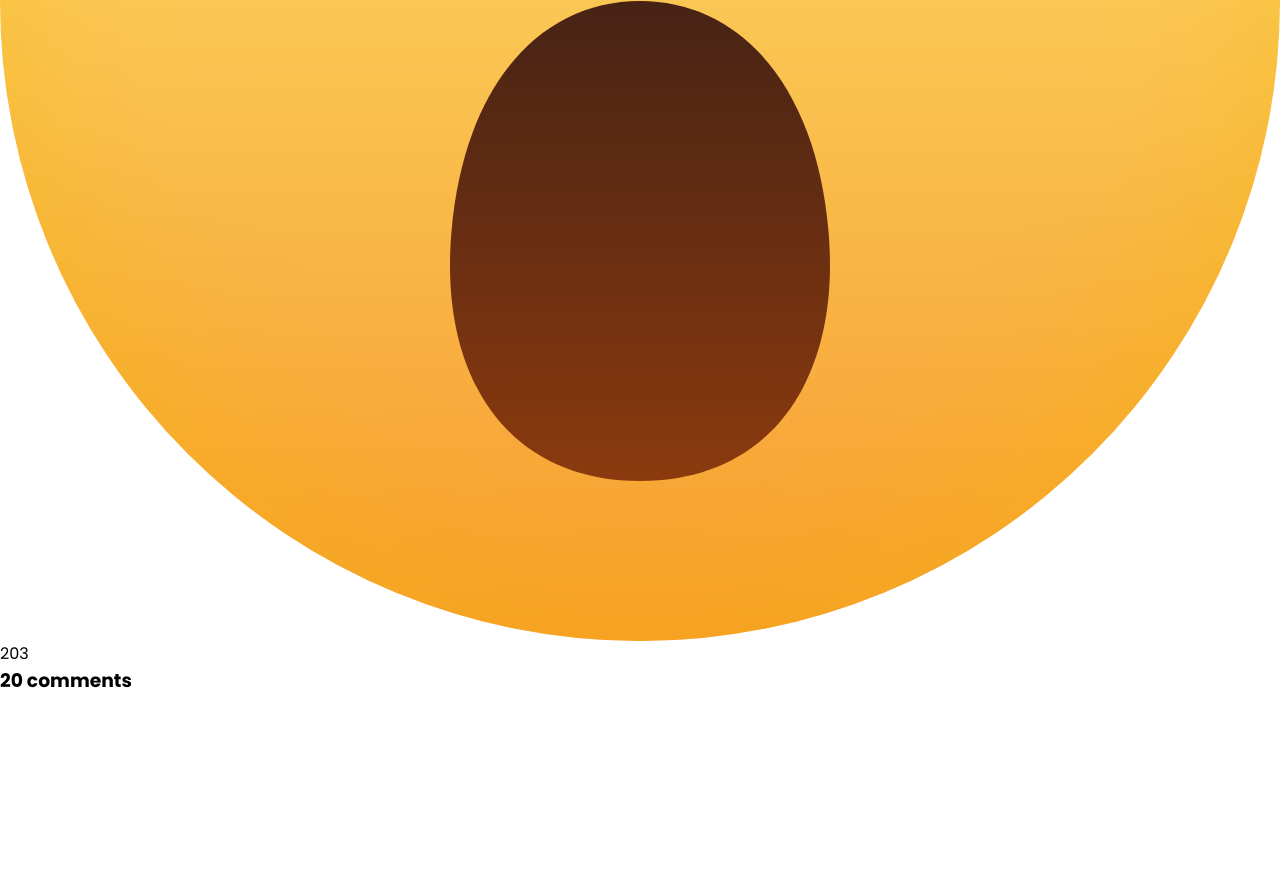
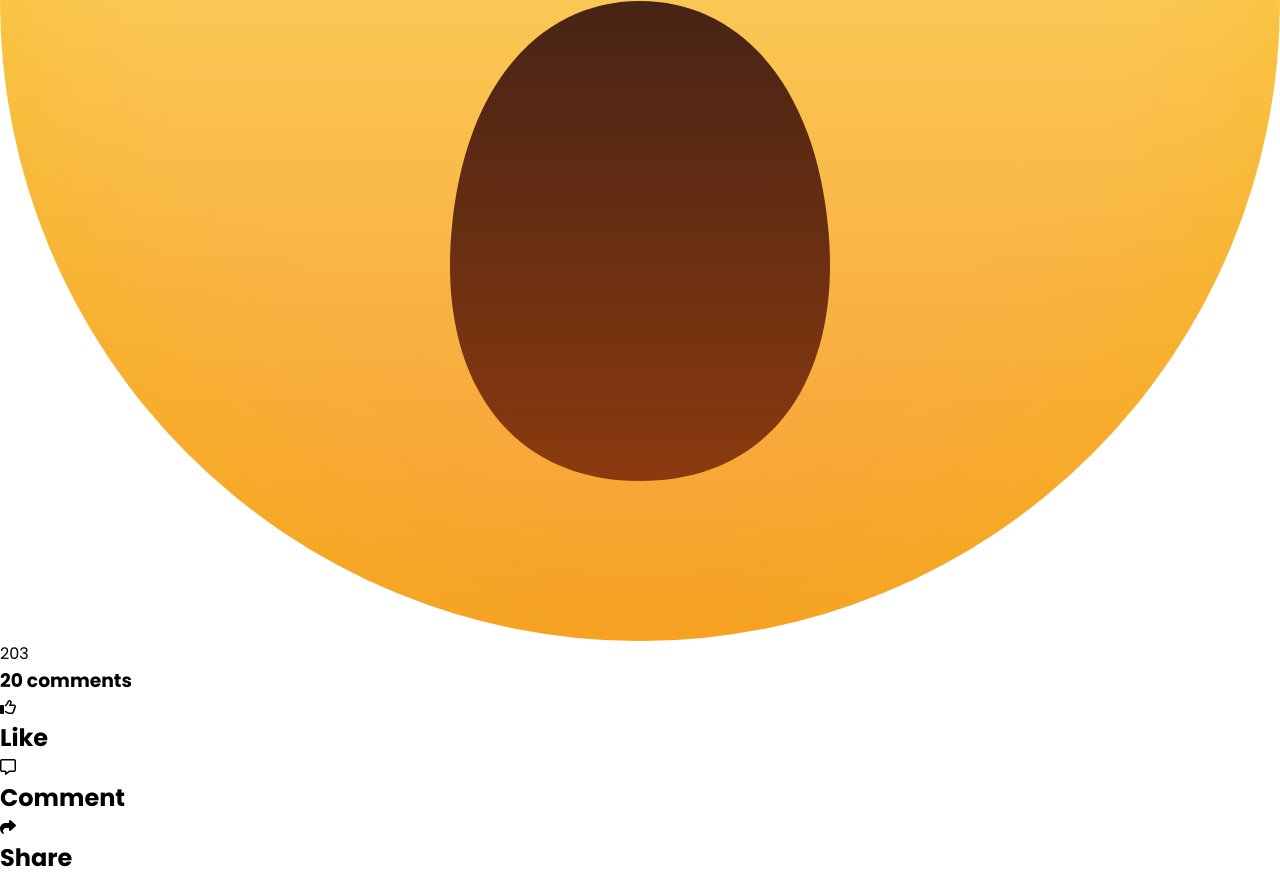
Before and after one commit to Naimur53/Facebook, a plain HTML site: page index.html in a window 1280 px wide. Shown: the part 5710-6585 px from the top of the page. Before the commit the page ends 6405 px from the top, so only its background shows below. Drawn offline with Linux system fonts and the light colour scheme.

Commit message:
commernt

```diff
--- a/index.html
+++ b/index.html
@@ -212,6 +212,28 @@
                         <div class="comment">
                             <h3>20 comments</h3>
                         </div>
+                        <div class="like-comment-section">
+                            <ul>
+                                <li>
+                                    <a href="#">
+                                        <i class="far fa-thumbs-up"></i>
+                                        <h2>Like</h2>
+                                    </a>
+                                </li>
+                                <li>
+                                    <a href="#">
+                                        <i class="far fa-comment-alt"></i>
+                                        <h2>Comment</h2>
+                                    </a>
+                                </li>
+                                <li>
+                                    <a href="#">
+                                        <i class="fas fa-share"></i>
+                                        <h2>Share</h2>
+                                    </a>
+                                </li>
+                            </ul>
+                        </div>
                     </div>
                 </div>
             </div>
```
